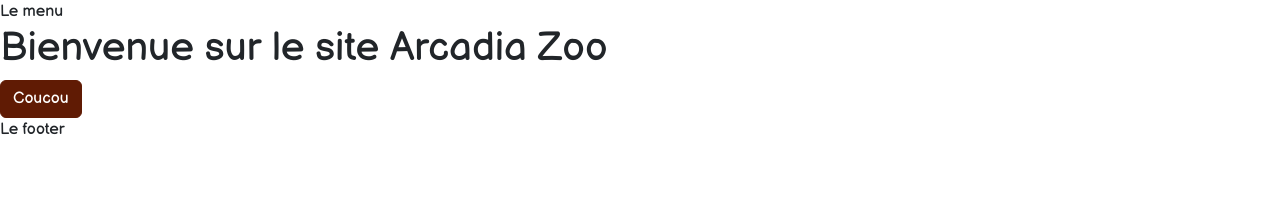
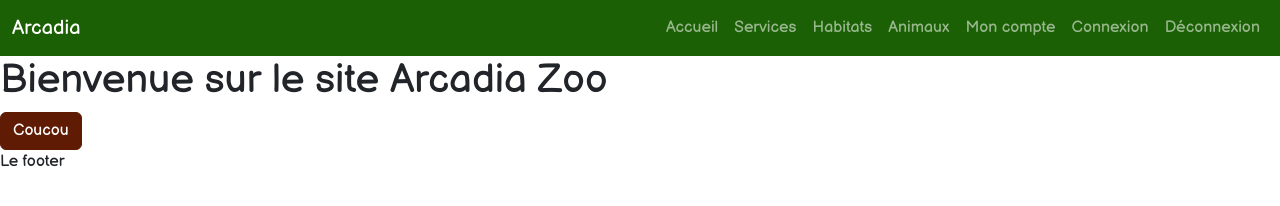
Before and after one commit to Texy-dev/ArcadiaZooFront, a website with bundled scripts: page index.html in a window 1280 px wide. Built offline with nearby package versions, Linux system fonts and the light colour scheme; files whose address does not match are found by name; a web font is replaced by a local one.

Commit message:
Ajout du header

```diff
--- a/index.html
+++ b/index.html
@@ -11,7 +11,39 @@
 </head>
 <body>
 
-    <header>Le menu</header>
+    <header><nav class="navbar navbar-expand-lg bg-dark" data-bs-theme="dark">
+        <div class="container-fluid">
+          <a class="navbar-brand" href="/">Arcadia</a>
+          <button class="navbar-toggler" type="button" data-bs-toggle="collapse" data-bs-target="#navbarSupportedContent" aria-controls="navbarSupportedContent" aria-expanded="false" aria-label="Toggle navigation">
+            <span class="navbar-toggler-icon"></span>
+          </button>
+          <div class="collapse navbar-collapse" id="navbarSupportedContent">
+            <ul class="navbar-nav ms-auto mb-2 mb-lg-0">
+              <li class="nav-item">
+                <a class="nav-link" href="/">Accueil</a>
+              </li>
+              <li class="nav-item">
+                <a class="nav-link" href="#">Services</a>
+              </li>
+              <li class="nav-item">
+                <a class="nav-link" href="#">Habitats</a>
+              </li>
+              <li class="nav-item">
+                <a class="nav-link" href="#">Animaux</a>
+              </li>
+              <li class="nav-item">
+                <a class="nav-link" href="#">Mon compte</a>
+              </li>
+              <li class="nav-item">
+                <a class="nav-link" href="#">Connexion</a>
+              </li>
+              <li class="nav-item">
+                <a class="nav-link" href="#">Déconnexion</a>
+              </li>
+            </ul>
+          </div>
+        </div>
+      </nav></header>
 
     <main id="main-page">
         <!--Ici sera injecté le contenu du site-->
```
